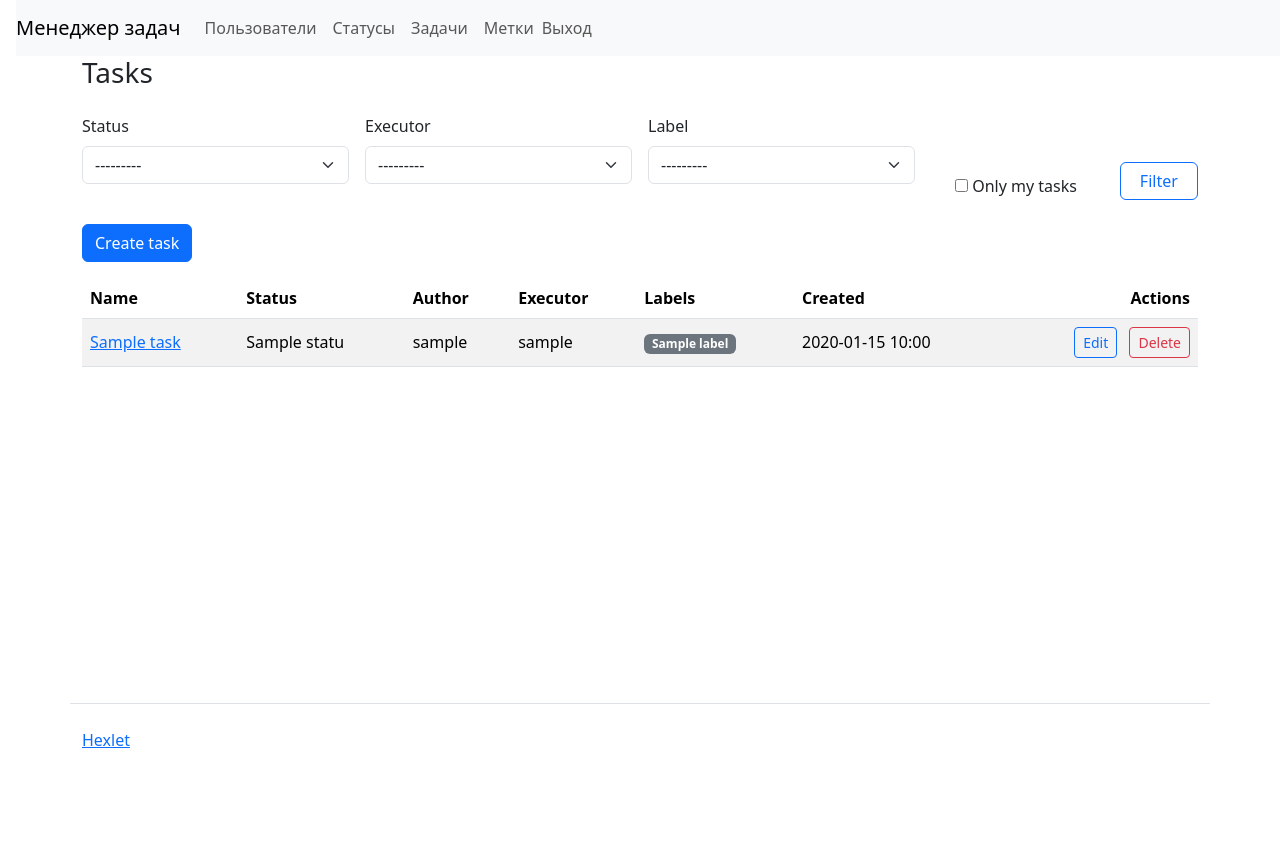
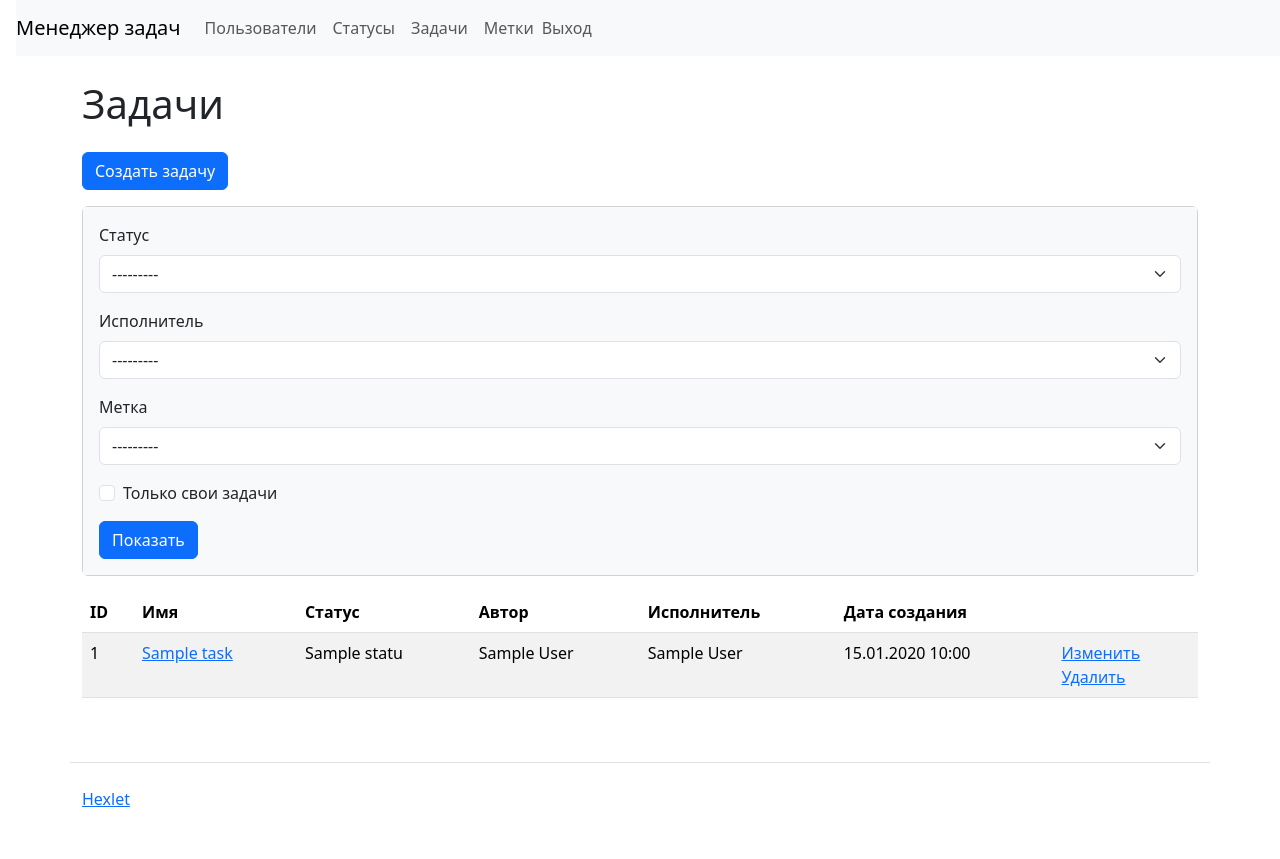
Before and after one commit to spoddub/python-project-52, a Django app: page /tasks/ in a window 1280 px wide. Before the commit the page ends 748 px from the top, so only its background shows below. Run offline with Django 5.2, Linux system fonts and the light colour scheme; a user stored in the database is signed in; tables that the repository leaves empty hold one stand-in row (values such as "Sample post"); some libraries are stand-ins or nearby versions.

Commit message:
fix naming and layout

```diff
--- a/task_manager/views.py
+++ b/task_manager/views.py
@@ -24,7 +24,7 @@ User = get_user_model()
 
 class UsersListView(ListView):
     model = User
-    template_name = "users/list.html"
+    template_name = "users/index.html"
     context_object_name = "users"
 
 
--- a/templates/tasks/list.html
+++ b/templates/tasks/list.html
@@ -1,70 +1,83 @@
 {% extends "base.html" %}
-{% load django_bootstrap5 %}
-{% block title %}Tasks — Task Manager{% endblock %}
+
 {% block content %}
-<h1 class="h3 mb-4">Tasks</h1>
+<h1 class="my-4">Задачи</h1>
 
-<form method="get" class="row g-3 mb-4">
-  <div class="col-md-3">
-    {% bootstrap_field filter.form.status show_label=True %}
+<a class="btn btn-primary mb-3" href="{% url 'tasks_create' %}" role="button">Создать задачу</a>
+
+<div class="card mb-3">
+  <div class="card-body bg-light">
+    <form class="form-inline center" method="get">
+      <div class="mb-3">
+        <label class="form-label" for="id_status">Статус</label>
+        <select name="status" class="form-select ml-2 mr-3" id="id_status">
+          <option value="" {% if not request.GET.status %}selected{% endif %}>---------</option>
+          {% if filter and filter.form.fields.status.queryset %}
+            {% for s in filter.form.fields.status.queryset %}
+              <option value="{{ s.id }}"{% if request.GET.status|default:'' == s.id|stringformat:"s" %} selected{% endif %}>{{ s.name }}</option>
+            {% endfor %}
+          {% endif %}
+        </select>
       </div>
-  <div class="col-md-3">
-    {% bootstrap_field filter.form.executor show_label=True %}
+      <div class="mb-3">
+        <label class="form-label" for="id_executor">Исполнитель</label>
+        <select name="executor" class="form-select mr-3 ml-2" id="id_executor">
+          <option value="" {% if not request.GET.executor %}selected{% endif %}>---------</option>
+          {% if filter and filter.form.fields.executor.queryset %}
+            {% for u in filter.form.fields.executor.queryset %}
+              <option value="{{ u.id }}"{% if request.GET.executor|default:'' == u.id|stringformat:"s" %} selected{% endif %}>{{ u.first_name }} {{ u.last_name }}</option>
+            {% endfor %}
+          {% endif %}
+        </select>
       </div>
-  <div class="col-md-3">
-    {% bootstrap_field filter.form.label show_label=True %}
+      <div class="mb-3">
+        <label class="form-label" for="id_label">Метка</label>
+        <select name="label" class="form-select mr-3 ml-2" id="id_label">
+          <option value="" {% if not request.GET.label %}selected{% endif %}>---------</option>
+          {% if filter and filter.form.fields.label.queryset %}
+            {% for l in filter.form.fields.label.queryset %}
+              <option value="{{ l.id }}"{% if request.GET.label|default:'' == l.id|stringformat:"s" %} selected{% endif %}>{{ l.name }}</option>
+            {% endfor %}
+          {% endif %}
+        </select>
       </div>
-  <div class="col-md-2 d-flex align-items-end">
+      <div class="mb-3">
         <div class="form-check">
-      {{ filter.form.self_tasks }}
-      <label class="form-check-label" for="{{ filter.form.self_tasks.id_for_label }}">Only my tasks</label>
+          <input type="checkbox" name="self_tasks" class="form-check-input mr-3" id="id_self_tasks" {% if request.GET.self_tasks %}checked{% endif %}>
+          <label class="form-check-label" for="id_self_tasks">Только свои задачи</label>
         </div>
       </div>
-  <div class="col-md-1 d-flex align-items-end">
-    <button type="submit" class="btn btn-outline-primary w-100">Filter</button>
+      <input class="btn btn-primary" type="submit" value="Показать">
+    </form>
   </div>
-</form>
-
-<div class="mb-3">
-  <a class="btn btn-primary" href="{% url 'tasks_create' %}">Create task</a>
 </div>
 
-<table class="table table-striped align-middle">
+<table class="table table-striped">
   <thead>
     <tr>
-      <th>Name</th>
-      <th>Status</th>
-      <th>Author</th>
-      <th>Executor</th>
-      <th>Labels</th>
-      <th>Created</th>
-      <th class="text-end">Actions</th>
+      <th>ID</th>
+      <th>Имя</th>
+      <th>Статус</th>
+      <th>Автор</th>
+      <th>Исполнитель</th>
+      <th>Дата создания</th>
+      <th></th>
     </tr>
   </thead>
   <tbody>
     {% for t in tasks %}
       <tr>
-        <td><a href="{% url 'tasks_detail' t.pk %}">{{ t.name }}</a></td>
+        <td>{{ t.id }}</td>
+        <td><a href="{% url 'tasks_detail' t.id %}">{{ t.name }}</a></td>
         <td>{{ t.status.name }}</td>
-        <td>{{ t.author.username }}</td>
-        <td>{{ t.executor.username|default:"—" }}</td>
+        <td>{{ t.author.first_name }} {{ t.author.last_name }}</td>
+        <td>{% if t.executor %}{{ t.executor.first_name }} {{ t.executor.last_name }}{% endif %}</td>
+        <td>{{ t.created_at|date:"d.m.Y H:i" }}</td>
         <td>
-          {% for lbl in t.labels.all %}
-            <span class="badge text-bg-secondary">{{ lbl.name }}</span>
-          {% empty %} — {% endfor %}
-        </td>
-        <td>{{ t.created_at|date:"Y-m-d H:i" }}</td>
-        <td class="text-end">
-          <a class="btn btn-sm btn-outline-primary me-2" href="{% url 'tasks_update' t.pk %}">Edit</a>
-          {% if request.user.pk == t.author_id %}
-            <a class="btn btn-sm btn-outline-danger" href="{% url 'tasks_delete' t.pk %}">Delete</a>
-          {% else %}
-            <span class="text-body-secondary">—</span>
-          {% endif %}
+          <a href="{% url 'tasks_update' t.id %}">Изменить</a><br>
+          <a href="{% url 'tasks_delete' t.id %}">Удалить</a>
         </td>
       </tr>
-    {% empty %}
-      <tr><td colspan="7" class="text-body-secondary">No tasks found</td></tr>
     {% endfor %}
   </tbody>
 </table>
```
Also changed, not shown: templates/statuses/list.html (+13 -15 lines). Lines whose indentation alone changed are shown as unchanged.
